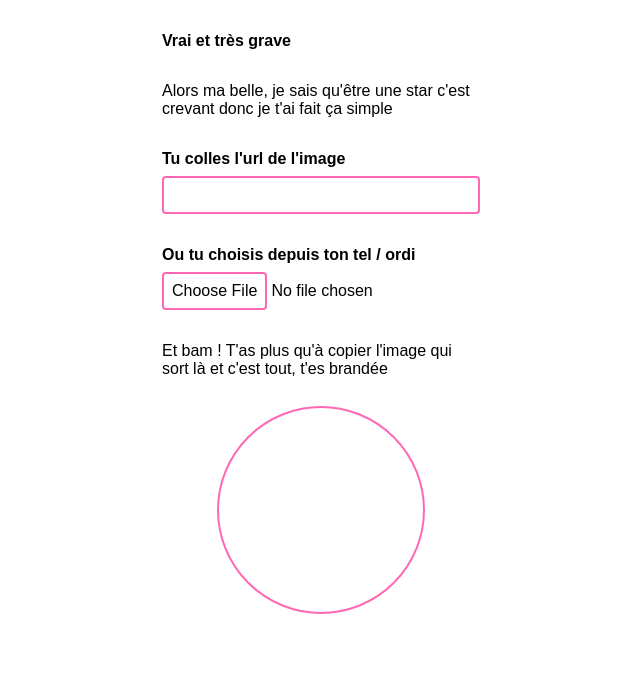
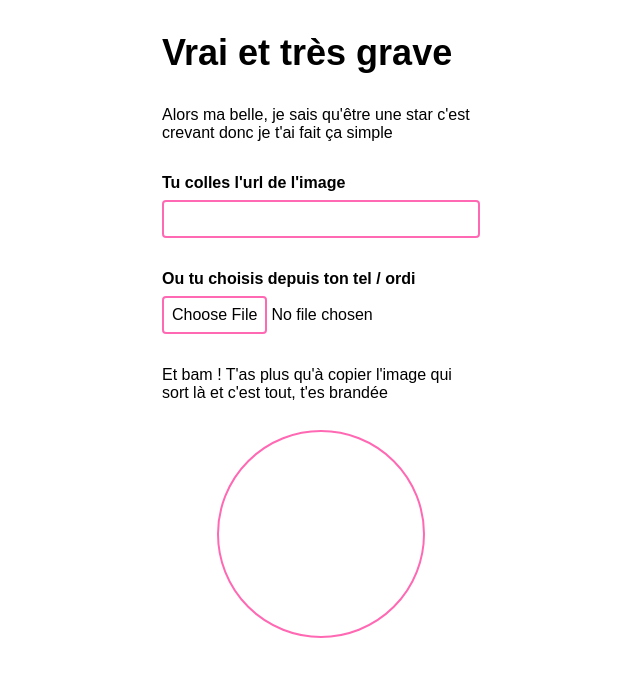
Before and after one commit to Gorlanova/avatar, a website: page index.html in a window 1280 px wide. Shown: the whole page, without its empty margins (319-959 px from the left). Drawn offline with Linux system fonts and the light colour scheme.

Commit message:
title size

```diff
--- a/style.css
+++ b/style.css
@@ -3,6 +3,10 @@
   margin: 0;
   font-family: sans-serif;
   font-size: 1rem;
+}
+
+h1 {
+  font-size: 2.25rem;
 }
 
 body,
```
